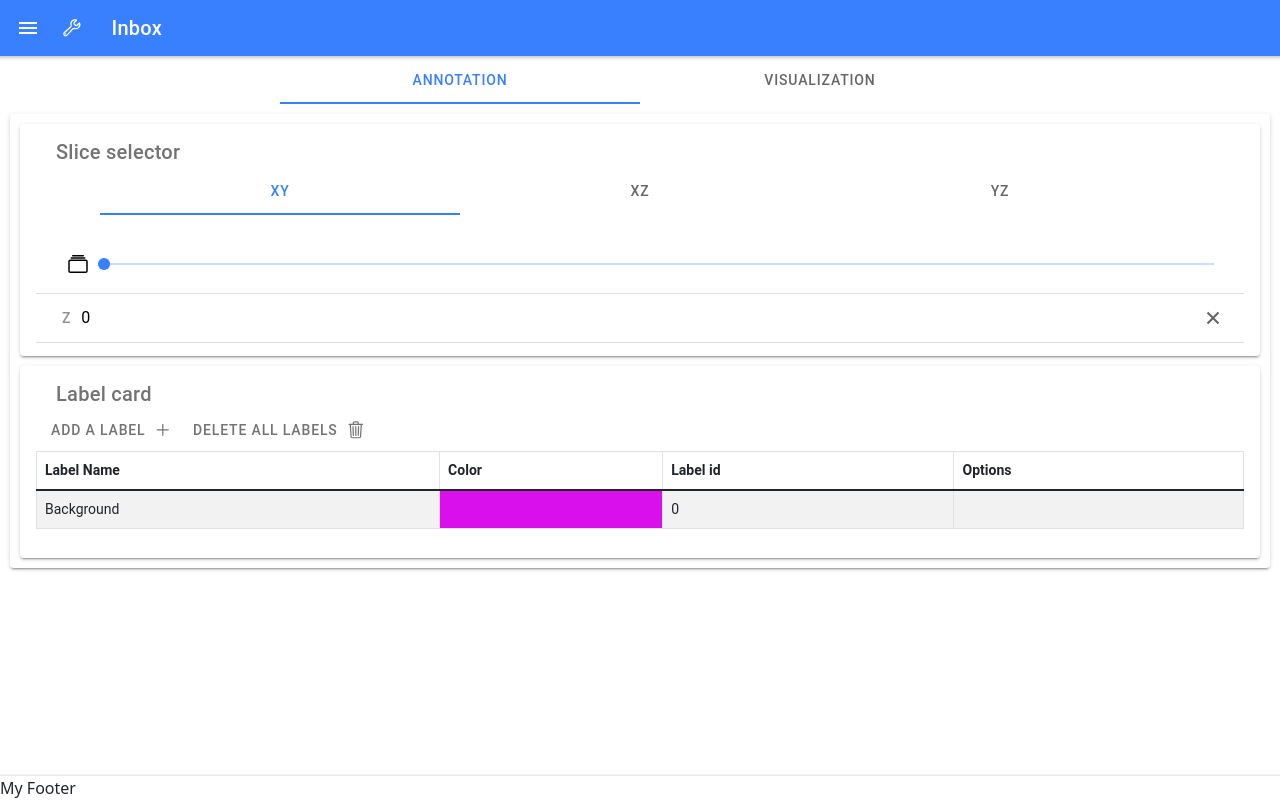
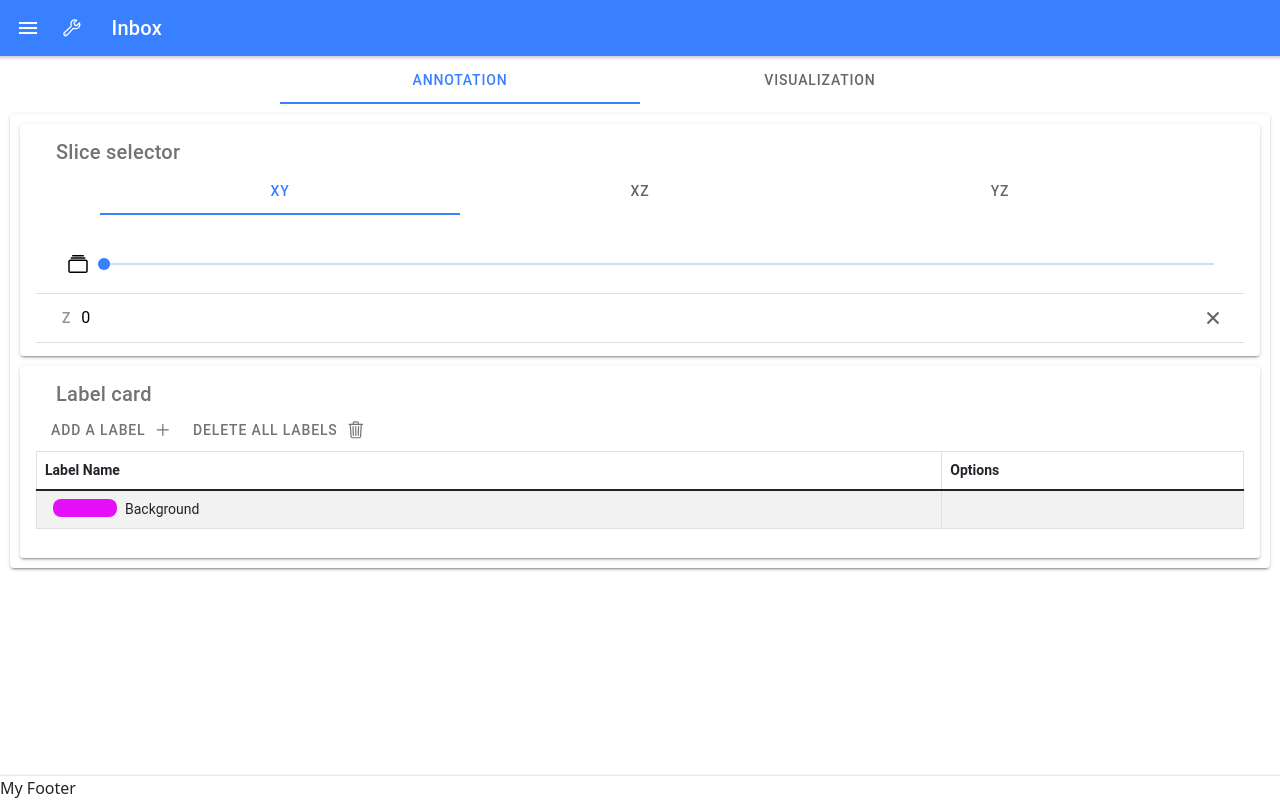
Before and after one commit to cnpem/annotat3d, a React (Create React App) app: page /page/Inbox in a window 1280 px wide. Built offline with nearby package versions, Linux system fonts and the light colour scheme.

Commit message:
some refactor / show color on LabelTable as a color bar

```diff
--- a/src/components/InputLabel.tsx
+++ b/src/components/InputLabel.tsx
@@ -27,7 +27,7 @@ const InputLabel: React.FC<InputLabelProps> = (props: InputLabelProps) => {
             Math.floor(Math.random() * 255)
         ];
         const newLabel = {
-            labelName: "label " + props.newLabelId,
+            labelName: "Label " + props.newLabelId,
             color: newColor,
             id: props.newLabelId
         }; // The background color is pink
@@ -43,12 +43,12 @@ const InputLabel: React.FC<InputLabelProps> = (props: InputLabelProps) => {
 
     return(
         <IonButtons>
-            <IonButton className={"ion-text-right"} onClick={addNewLabel}>
+            <IonButton onClick={addNewLabel}>
                 <IonIcon icon={addOutline} slot={"end"}/>
                 Add a label
             </IonButton>
 
-            <IonButton className={"ion-text-right"} slot={"end"} onClick={removeAllLabels}>
+            <IonButton  slot={"end"} onClick={removeAllLabels}>
                 <IonIcon icon={trashOutline} slot={"end"}/>
                 Delete all labels
             </IonButton>
--- /dev/null
+++ b/src/components/LabelTable.css
@@ -0,0 +1,10 @@
+.round-bar {
+    margin-left: 8px;
+    margin-right: 8px;
+    width: 64px;
+    height: 18px;
+    -webkit-border-radius: 8px;
+    -moz-border-radius: 8px;
+    border-radius: 8px;
+    background: red;
+}
--- a/src/components/LabelTable.tsx
+++ b/src/components/LabelTable.tsx
@@ -1,10 +1,11 @@
 import React, {useState} from "react";
 import * as ReactBootStrap from "react-bootstrap";
-import {IonTitle, IonRow, IonCol} from "@ionic/react";
+import {IonTitle, IonRow, IonCol, IonLabel, IonButton, IonRadio} from "@ionic/react";
 import InputLabel from "./InputLabel";
 import OptionsIcons from "./OptionsIcons";
 import {LabelInterface} from './TypeScriptFiles/Interfaces/LabelsInterface';
 
+import './LabelTable.css';
 
 /**
  * Component that creates the label table
@@ -30,9 +31,12 @@ const LabelTable: React.FC = () => {
 
         return(
             <tr key={index}>
-                <td>{labelElement.labelName}</td>
-                <td style={{background: `rgb(${labelElement.color.join(',')})`}}/>
-                <td>{labelElement.id}</td>
+                <td>
+                    <div style={ {display: "flex"} }>
+                        <div className="round-bar" style={{ background: `rgb(${labelElement.color.join(',')})` }}> </div>
+                        {labelElement.labelName}
+                    </div>
+                </td>
                 <td>
                     <OptionsIcons labelList={labelList} onRemoveLabel={selectLabelList}
                         onNewLabelId={selectIdGenerator} removeId={labelElement.id}/>
@@ -41,6 +45,9 @@ const LabelTable: React.FC = () => {
         );
 
     };
+
+    const NAME_WIDTH = "col-3";
+    const OPTIONS_WIDTH = "col-1";
 
     return(
         <React.Fragment>
@@ -54,10 +61,8 @@ const LabelTable: React.FC = () => {
             <ReactBootStrap.Table striped bordered hover>
                 <thead>
                 <tr>
-                    <th>Label Name</th>
-                    <th>Color</th>
-                    <th>Label id</th>
-                    <th>Options</th>
+                    <th className={NAME_WIDTH}>Label Name</th>
+                    <th className={OPTIONS_WIDTH}>Options</th>
                 </tr>
                 </thead>
                 <tbody>
--- a/src/components/OptionsIcons.tsx
+++ b/src/components/OptionsIcons.tsx
@@ -38,7 +38,7 @@ const OptionsIcons: React.FC<OptionsProps> = (props: OptionsProps) => {
 
         return(
             <IonButtons>
-                <IonButton onClick={removeTheListElement}>
+                <IonButton size="small" onClick={removeTheListElement}>
                     <IonIcon icon={closeOutline}/>
                 </IonButton>
             </IonButtons>
--- a/src/components/SideMenu.tsx
+++ b/src/components/SideMenu.tsx
@@ -8,7 +8,7 @@ interface SideMenuInterface{
     hideMenu: boolean
 }
 
-const SideMenu:React.FC<SideMenuInterface> = (args) => {
+const SideMenu:React.FC<SideMenuInterface> = (props) => {
 
     const [menuOp, setMenuOp] = useState<"Visualization" | "Annotation">("Annotation");
     const [imageSlice, setImageSlice] = useState<ImagePropsInterface>({x: 200, y: 200, z: 5000});
@@ -32,7 +32,7 @@ const SideMenu:React.FC<SideMenuInterface> = (args) => {
 
     return(
         <React.Fragment>
-            {args.hideMenu && <ShowMenu/>}
+            {props.hideMenu && <ShowMenu/>}
         </React.Fragment>
 
     );
--- a/src/components/SideMenuAnnot.tsx
+++ b/src/components/SideMenuAnnot.tsx
@@ -10,7 +10,7 @@ import {SideMenuAnnotatInterface} from "./TypeScriptFiles/Interfaces/SideMenuAnn
  * @constructor
  * @return this function return a list of all lateral components
  */
-const SideMenuAnnot: React.FC<SideMenuAnnotatInterface> = (args) => {
+const SideMenuAnnot: React.FC<SideMenuAnnotatInterface> = (props) => {
 
     return(
         <React.Fragment>
@@ -18,7 +18,7 @@ const SideMenuAnnot: React.FC<SideMenuAnnotatInterface> = (args) => {
                 <IonCard>
                     <IonCard>
                         <IonCardContent>
-                            <SlicesMenu imageProps={args.imageSlice} onImageProps={args.onImageSlice}/>
+                            <SlicesMenu imageProps={props.imageSlice} onImageProps={props.onImageSlice}/>
                         </IonCardContent>
                     </IonCard>
 
--- a/src/components/SideMenuVis.tsx
+++ b/src/components/SideMenuVis.tsx
@@ -2,7 +2,7 @@ import React from "react";
 import {SideMenuVizInterface} from "./TypeScriptFiles/Interfaces/SideMenuVizInterface";
 import {IonCard, IonCardContent, IonContent} from "@ionic/react";
 
-const SideMenuVis: React.FC<SideMenuVizInterface> = (args) => {
+const SideMenuVis: React.FC<SideMenuVizInterface> = () => {
 
     return(
         <React.Fragment>
--- a/src/components/SlicesMenu.tsx
+++ b/src/components/SlicesMenu.tsx
@@ -7,15 +7,15 @@ import {IonButton, IonButtons, IonIcon,
 import {albumsOutline} from "ionicons/icons";
 
 /**
- * @param args
+ * @param props
  * @constructor
  */
-const SlicesMenu: React.FC<SlicesMenuInterface> = (args) => {
+const SlicesMenu: React.FC<SlicesMenuInterface> = (props) => {
 
     const [sliceName, setSliceName] = useState<string>("XY");
     const [nameButtonSlice, setNameButtonSlice] = useState<string>("Z");
     const [sliceValue, setSliceValue] = useState<number>(0);
-    const [maxValSlider, setMaxValSlider] = useState<number>(args.imageProps.z);
+    const [maxValSlider, setMaxValSlider] = useState<number>(props.imageProps.z);
 
     const handleSliceValue = (e: CustomEvent) => {
         setSliceValue(+e.detail.value!);
@@ -28,12 +28,12 @@ const SlicesMenu: React.FC<SlicesMenuInterface> = (args) => {
         {
 
             setNameButtonSlice("Z");
-            setMaxValSlider(args.imageProps.z);
+            setMaxValSlider(props.imageProps.z);
 
-            if(sliceValue > args.imageProps.z)
+            if(sliceValue > props.imageProps.z)
             {
 
-                setSliceValue(args.imageProps.z);
+                setSliceValue(props.imageProps.z);
 
             }
 
@@ -43,12 +43,12 @@ const SlicesMenu: React.FC<SlicesMenuInterface> = (args) => {
         {
 
             setNameButtonSlice("Y");
-            setMaxValSlider(args.imageProps.y);
+            setMaxValSlider(props.imageProps.y);
 
-            if(sliceValue > args.imageProps.y)
+            if(sliceValue > props.imageProps.y)
             {
 
-                setSliceValue(args.imageProps.y);
+                setSliceValue(props.imageProps.y);
 
             }
 
@@ -58,12 +58,12 @@ const SlicesMenu: React.FC<SlicesMenuInterface> = (args) => {
         {
 
             setNameButtonSlice("X");
-            setMaxValSlider(args.imageProps.x);
+            setMaxValSlider(props.imageProps.x);
 
-            if(sliceValue > args.imageProps.x)
+            if(sliceValue > props.imageProps.x)
             {
 
-                setSliceValue(args.imageProps.x);
+                setSliceValue(props.imageProps.x);
 
             }
 
```
Also changed, not shown: src/components/OutputsVis.tsx (+8 -8 lines).
